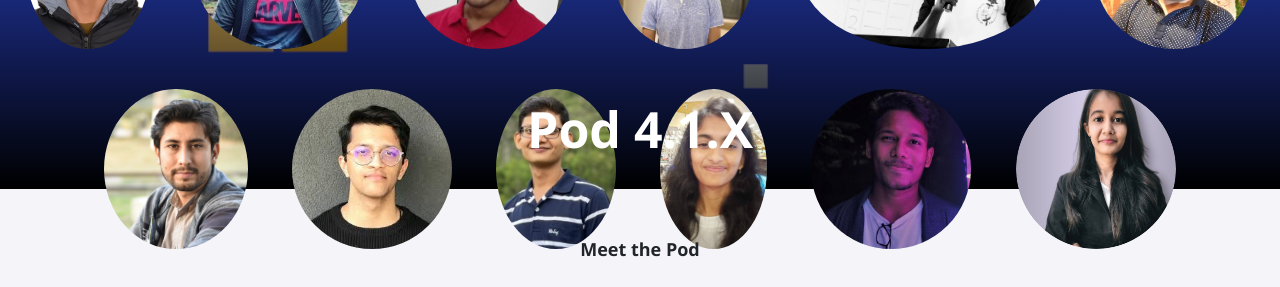
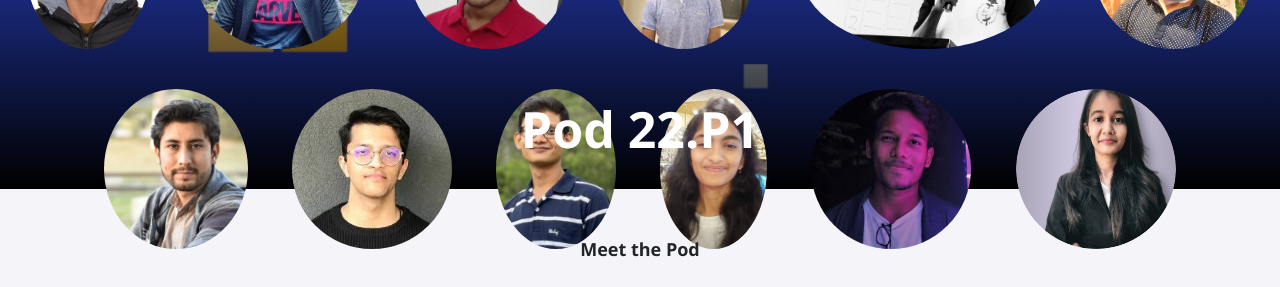
Before and after one commit to MLH-Fellowship/jan-2022-prep-portfolio, a Jekyll site: the page built from index.html, in a window 1280 px wide. Shown: the part 201-488 px from the top of the page. Built offline with Jekyll 4.4.1, drawn with Linux system fonts in a browser that asks for light colours; nearby versions of some CDN libraries.

Commit message:
added pod number

```diff
--- a/_config.yml
+++ b/_config.yml
@@ -1,4 +1,4 @@
-title: "Pod 4.1.X"
+title: "Pod 22.P1"
 baseurl: "/"
 url: "/"
 
```
